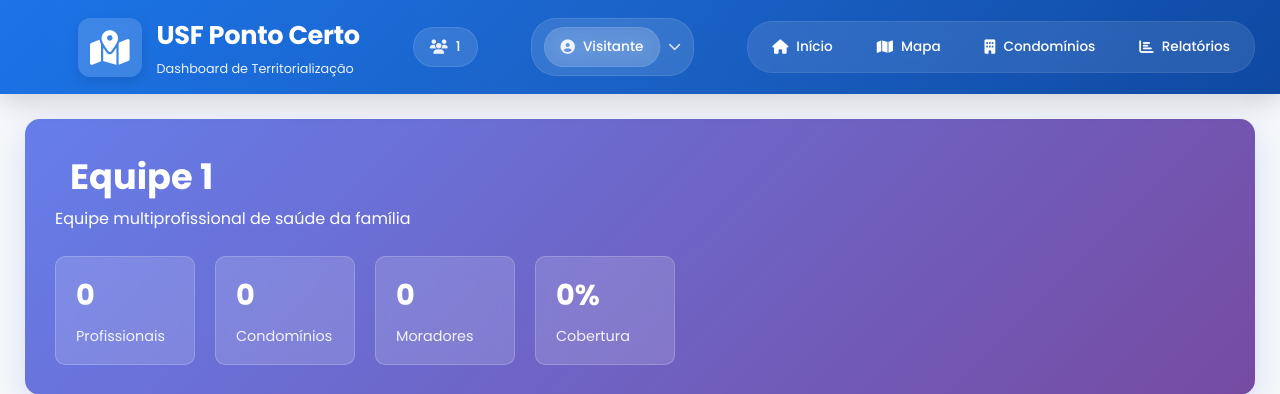
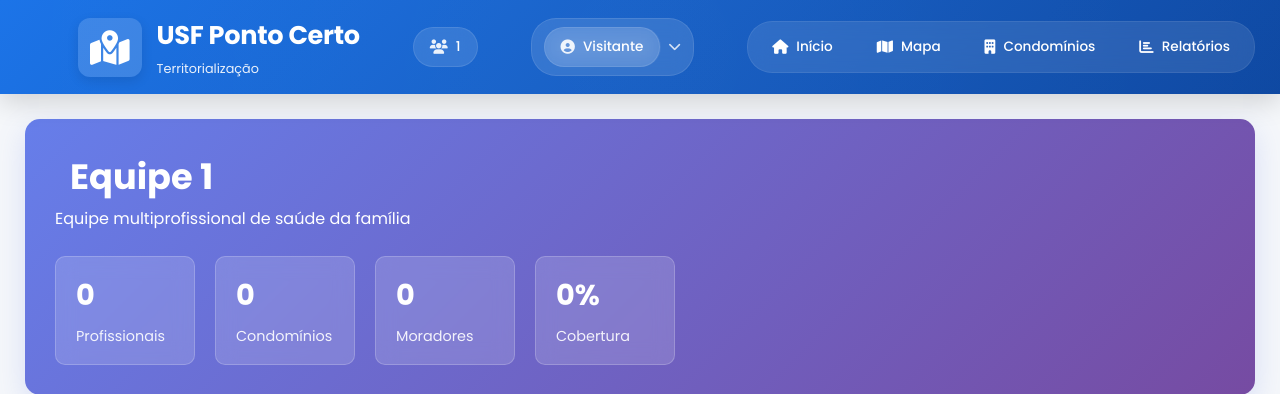
Before and after one commit to kapranois/usfpontocertoterritorio, a Flask app: page /equipe in a window 1280 px wide. Shown: the top 394 px of the page. Run offline with Flask 3, Linux system fonts and the light colour scheme; the visitor is signed in with stand-in values (Sample User, id 1).

Commit message:
Update base.html

```diff
--- a/templates/base.html
+++ b/templates/base.html
@@ -44,7 +44,7 @@
             <i class="fas fa-map-marked-alt"></i>
             <div>
                 <h1>USF Ponto Certo</h1>
-                <p class="subtitle">Dashboard de Territorialização</p>
+                <p class="subtitle">Territorialização</p>
             </div>
         </div>
         <a href="/equipe" style="text-decoration: none; color: inherit; display: inline-block;">
@@ -141,6 +141,7 @@
         {% block content %}{% endblock %}
     </main>
 
+    <!-- RODA PÉ -->
     <footer class="footer-simple-horizontal">
         <div class="footer-simple-container">
             <!-- Logos em linha contínua -->
@@ -153,7 +154,7 @@
                 </div>
             </div>
 
-            <!-- Versão centralizada (igual era antes) -->
+            <!-- Versão centralizada  -->
             <div class="footer-version-simple">
                 <p class="version">Sistema desenvolvido por Agentes Comunitários de Saúde</p>
             </div>
```
